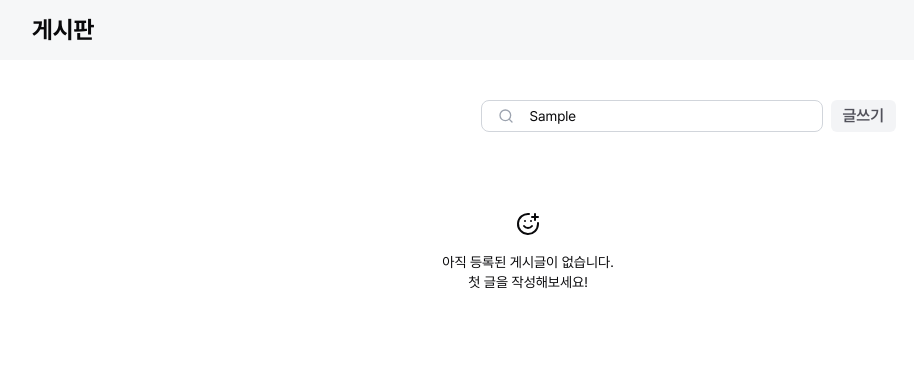
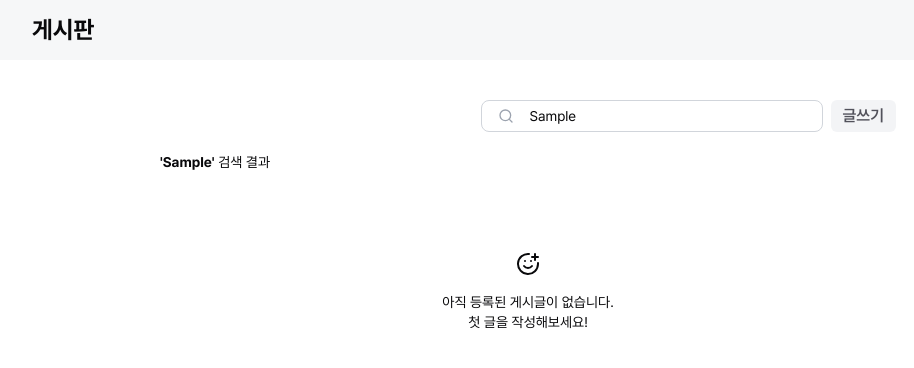
Before and after one commit to eunbinnie/soul-universe-coding-test, a Next.js app: page / in a window 1280 px wide. Both pictures are taken after typing "Sample" into the empty fields and a click on the button 617 px from the left and 116 px from the top of the page. Shown: the top 368 px of the page, without its empty margins (112-1026 px from the left). Built offline with nearby package versions, Linux system fonts and the light colour scheme.

Commit message:
feat: 게시글 검색 기능 및 결과 필터링 적용

```diff
--- a/src/app/page.tsx
+++ b/src/app/page.tsx
@@ -1,6 +1,8 @@
 'use client';
 
 import React, { useState } from 'react';
+
+import { usePostStore } from '@/store';
 
 import LinkButton from '@/components/LinkButton';
 import SearchInput from '@/components/SearchInput';
@@ -9,10 +11,15 @@ import PostListSection from './posts/_components/PostListSection';
 
 const PostListPage = () => {
   const [keyword, setKeyword] = useState('');
+  const { searchPosts, updateKeyword } = usePostStore((state) => ({
+    searchPosts: state.searchPosts,
+    updateKeyword: state.updateKeyword,
+  }));
 
   const handleSearch: React.FormEventHandler<HTMLFormElement> = (e) => {
     e.preventDefault();
-    console.log(keyword);
+    updateKeyword(keyword);
+    searchPosts(keyword);
   };
 
   return (
--- a/src/app/posts/_components/PostList.tsx
+++ b/src/app/posts/_components/PostList.tsx
@@ -2,7 +2,14 @@ import { usePostStore } from '@/store';
 import Link from 'next/link';
 
 const PostList = () => {
-  const posts = usePostStore((state) => state.posts);
+  const { keyword, posts, searchResults } = usePostStore((state) => ({
+    keyword: state.keyword,
+    posts: state.posts,
+    searchResults: state.searchResults,
+  }));
+
+  // 검색 키워드가 있으면 검색 결과를, 없으면 전체 게시글을 보여줌
+  const postList = keyword === '' ? posts : searchResults;
 
   return (
     <div>
@@ -11,7 +18,14 @@ const PostList = () => {
       </div>
 
       <ul className='border-t border-gray-200'>
-        {posts.map((post) => (
+        {postList.length === 0 && keyword !== '' && (
+          <li className='my-10 px-5 py-2 text-center text-sm text-gray-500'>
+            &apos;{keyword}&apos; 에 대한 검색 결과가 없습니다.
+            <br />
+            다른 키워드로 다시 검색해 보세요.
+          </li>
+        )}
+        {postList.map((post) => (
           <li
             key={post.uuid}
             className='flex items-center justify-between border-b border-gray-200 px-5 py-2'
--- a/src/app/posts/_components/PostListSection.tsx
+++ b/src/app/posts/_components/PostListSection.tsx
@@ -8,11 +8,19 @@ import ClientOnly from '@/components/ClientOnly';
 import PostList from './PostList';
 
 const PostListSection = () => {
-  const posts = usePostStore((state) => state.posts);
+  const { keyword, posts } = usePostStore((state) => ({
+    keyword: state.keyword,
+    posts: state.posts,
+  }));
 
   return (
     <ClientOnly>
       <section>
+        {keyword !== '' && (
+          <p className='mb-5 text-sm'>
+            <span className='font-bold'>&apos;{keyword}&apos;</span> 검색 결과
+          </p>
+        )}
         {posts.length > 0 ? (
           <PostList />
         ) : (
--- a/src/store/actions/postStore.ts
+++ b/src/store/actions/postStore.ts
@@ -4,18 +4,25 @@ import { persist } from 'zustand/middleware';
 import type { Comment, Post } from '@/types/post.types';
 
 interface PostStore {
+  keyword: string;
   posts: Post[];
+  searchResults: Post[];
   updatePost: (newPost: Post) => void; // 게시글 추가 함수
   deletePost: (uuid: string) => void; // 게시글 삭제 함수
   detailPost: (uuid: string) => Post | undefined; // 게시글 상세 조회 함수
   addComment: (uuid: string, comment: Comment) => void; // 댓글 추가 함수
+  updateKeyword: (keyword: string) => void; // 검색 키워드 업데이트 함수
+  searchPosts: (keyword: string) => void; // 게시글 검색 함수
 }
 
 // 게시글 목록을 로컬 스토리지에 저장하는 스토어
 export const usePostStore = create<PostStore>()(
   persist(
     (set, get) => ({
+      keyword: '',
       posts: [],
+      searchResults: [],
+
       // 게시글 추가
       updatePost: (newPost) =>
         set((state) => ({ posts: [newPost, ...state.posts] })),
@@ -49,6 +56,20 @@ export const usePostStore = create<PostStore>()(
           return { posts: newData };
         });
       },
+
+      // 검색 키워드 업데이트
+      updateKeyword: (keyword) => {
+        set({ keyword });
+      },
+
+      // 게시글 검색
+      searchPosts: (keyword) => {
+        set((state) => ({
+          searchResults: state.posts.filter((post) =>
+            post.title.includes(keyword),
+          ),
+        }));
+      },
     }),
     { name: 'post-storage' },
   ),
```
